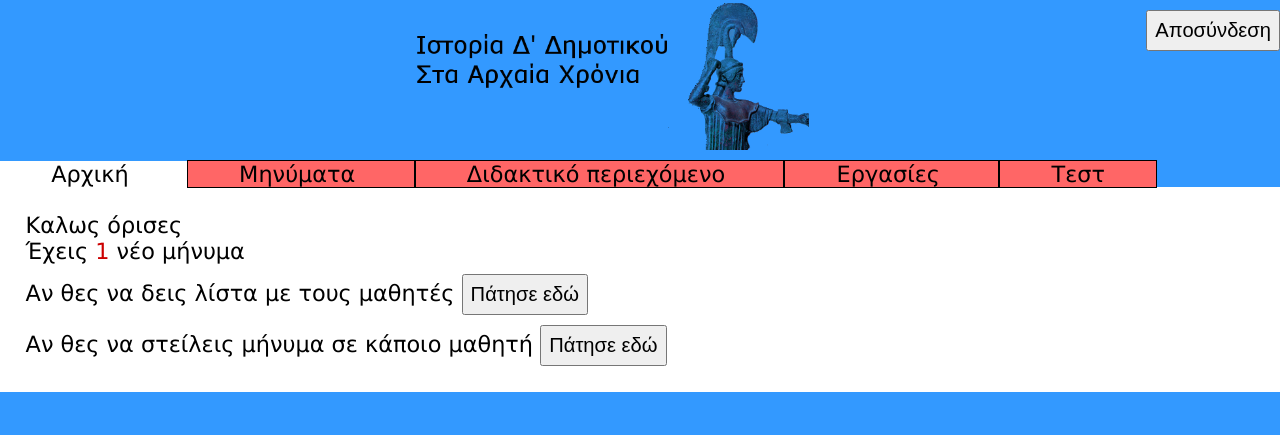
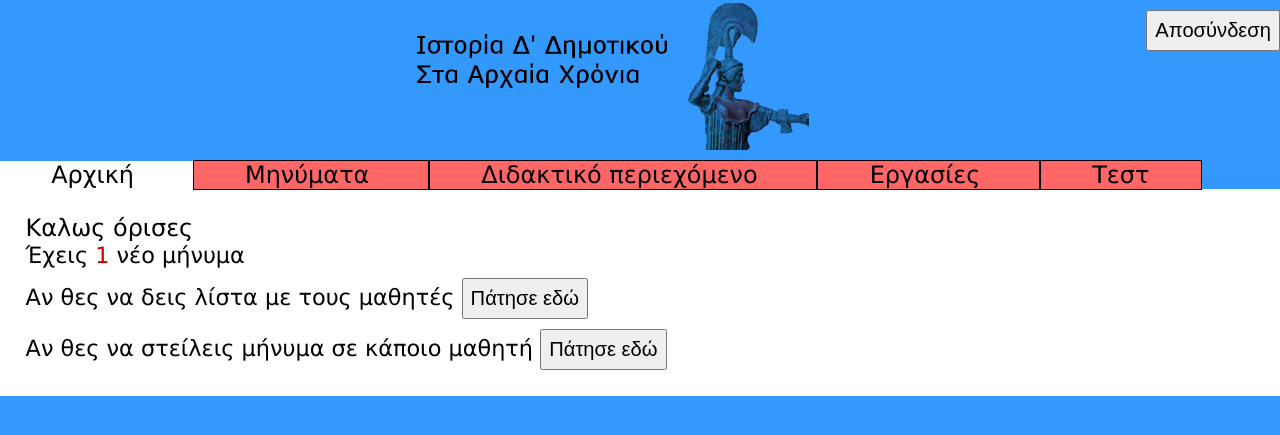
Before and after one commit to aggelos24/diplomatiki, a PHP site: page /professor/phome.php in a window 1280 px wide. Shown: the top 435 px of the page. Run offline with PHP 8.4, Linux system fonts and the light colour scheme; a user stored in the database is signed in; data comes from the database, SQL or seed files in the repository; some libraries are stand-ins or nearby versions.

Commit message:
Update phome.php

```diff
--- a/code/professor/phome.php
+++ b/code/professor/phome.php
@@ -59,7 +59,7 @@ include "if_not_logged_p.php";						//έλεγχος αν έχει συνδεθ
 ?>
 	<button class="logout" onclick="logout()"> Αποσύνδεση </button>
 	<img src="../banner.png" alt="Ιστορία Δ' Δημοτικού Στα Αρχαία Χρόνια" class="banner">
-	<div class="menu">
+	<div class="big menu">
 		<span class="active"> Αρχική </span>
 		<span class="menup"> <a href="message.php" class="link_to_page"> Μηνύματα </a> </span>
 		<span class="menup"> <a href="content.php" class="link_to_page"> Διδακτικό περιεχόμενο </a> </span>
@@ -67,7 +67,7 @@ include "if_not_logged_p.php";						//έλεγχος αν έχει συνδεθ
 		<span class="menup"> <a href="test.php" class="link_to_page"> Τεστ </a> </span>
 	</div>
 	<div class="main">
-		Καλως όρισες <br>
+		<span class="big"> Καλως όρισες </span> <br>
 		<div id="show_message_live"> </div>
 		Αν θες να δεις λίστα με τους μαθητές <button onclick="show_learner_list()" id="bphoto"> Πάτησε εδώ </button> <br>
 		Αν θες να στείλεις μήνυμα σε κάποιο μαθητή <button onclick="send_message()" id="bsend_message"> Πάτησε εδώ </button> <br>
```
